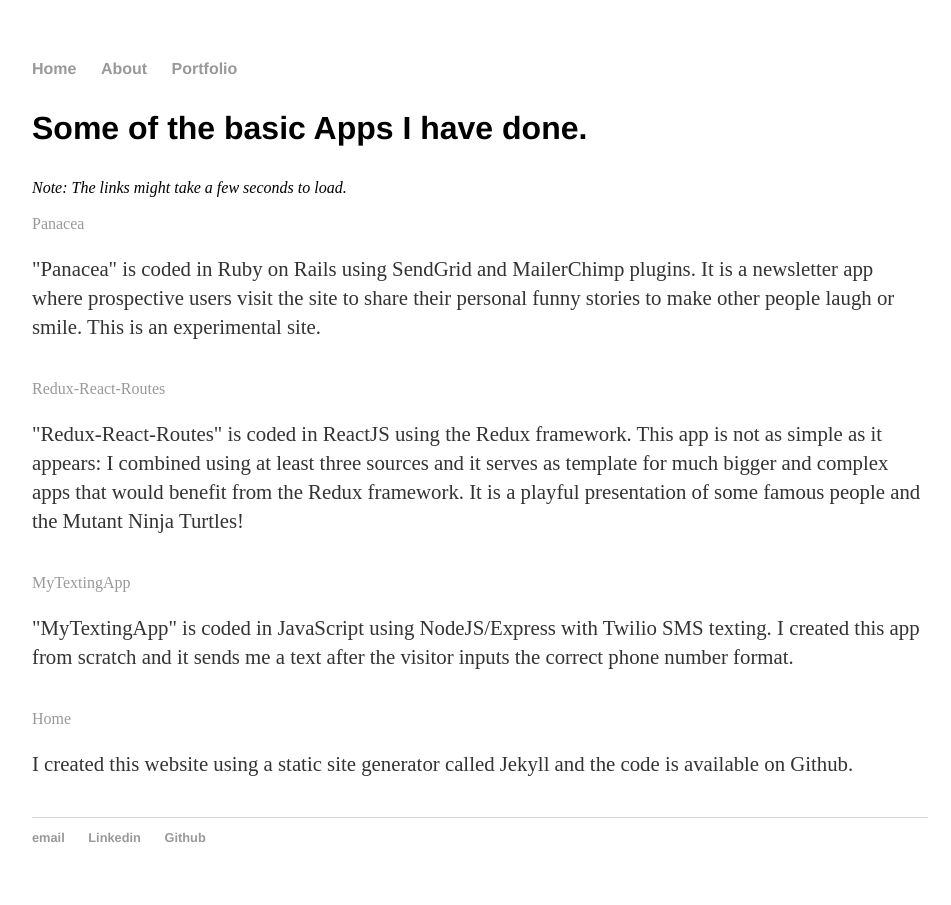
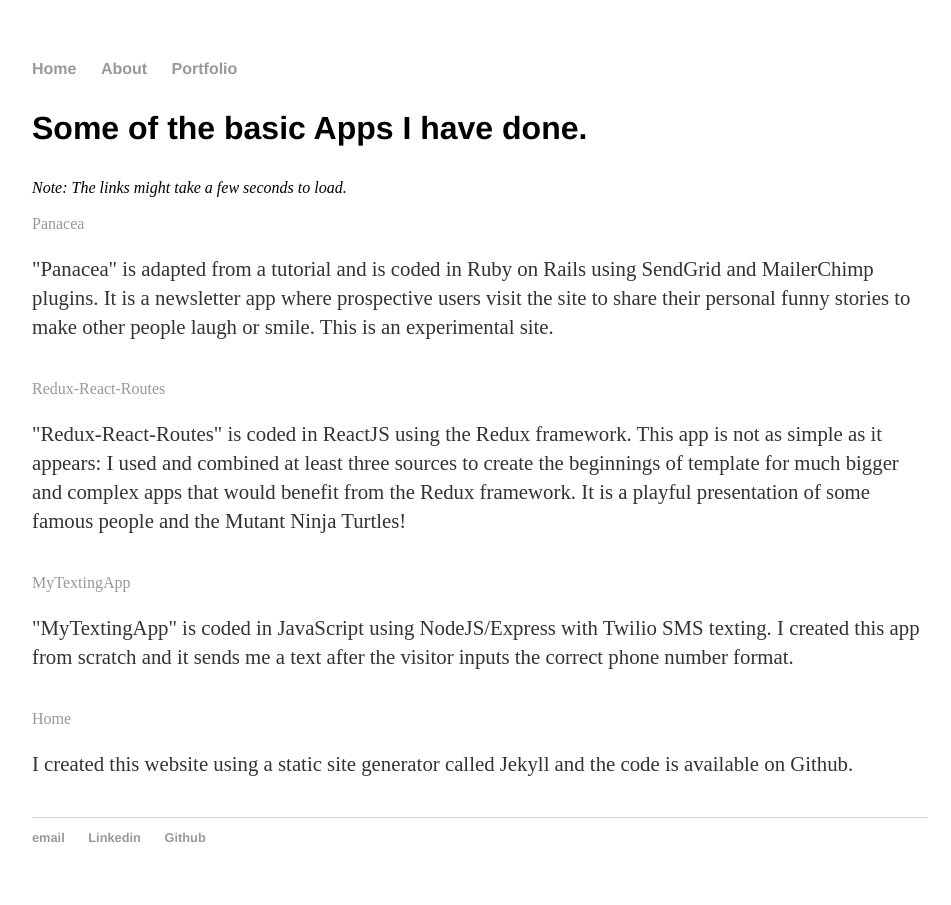
Before and after one commit to r8dkay/r8dkay.github.io, a Jekyll site: the page built from portfolio/index.html, in a window 1280 px wide. Shown: the whole page, without its empty margins (160-1111 px from the left). Built offline with Jekyll 4.4.1, drawn with Linux system fonts in a browser that asks for light colours.

Commit message:
Update index.html

```diff
--- a/portfolio/index.html
+++ b/portfolio/index.html
@@ -8,11 +8,11 @@
 
 	     <a href="https://appnewsletter.herokuapp.com/" target="_blank">Panacea</a>
 
-	     <p>"Panacea" is coded in Ruby on Rails using SendGrid and MailerChimp plugins.  It is a newsletter app where prospective users visit the site to share their personal funny stories to make other people laugh or smile.  This is an experimental site.</p><br/>
+	     <p>"Panacea" is adapted from a tutorial and is coded in Ruby on Rails using SendGrid and MailerChimp plugins.  It is a newsletter app where prospective users visit the site to share their personal funny stories to make other people laugh or smile.  This is an experimental site.</p><br/>
 
          <a href="">Redux-React-Routes</a>
 
-         <p>"Redux-React-Routes" is coded in ReactJS using the Redux framework.  This app is not as simple as it appears:  I combined using at least three sources and it serves as template for much bigger and complex apps that would benefit from the Redux framework.  It is a playful presentation of some famous people and the Mutant Ninja Turtles!</p><br/>
+         <p>"Redux-React-Routes" is coded in ReactJS using the Redux framework.  This app is not as simple as it appears:  I used and combined at least three sources to create the beginnings of template for much bigger and complex apps that would benefit from the Redux framework.  It is a playful presentation of some famous people and the Mutant Ninja Turtles!</p><br/>
 
 	     <a href="https://mytextingapp.herokuapp.com/" target="_blank">MyTextingApp</a>
 
```
